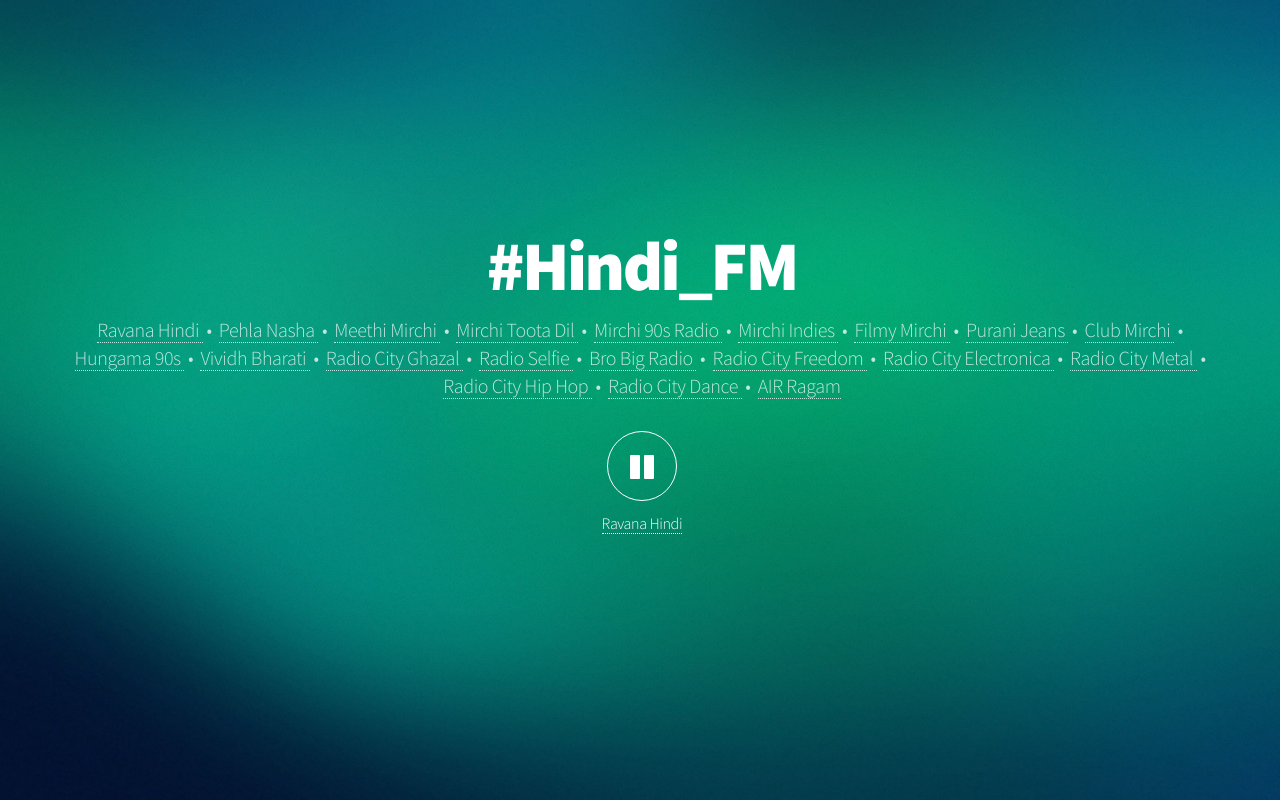
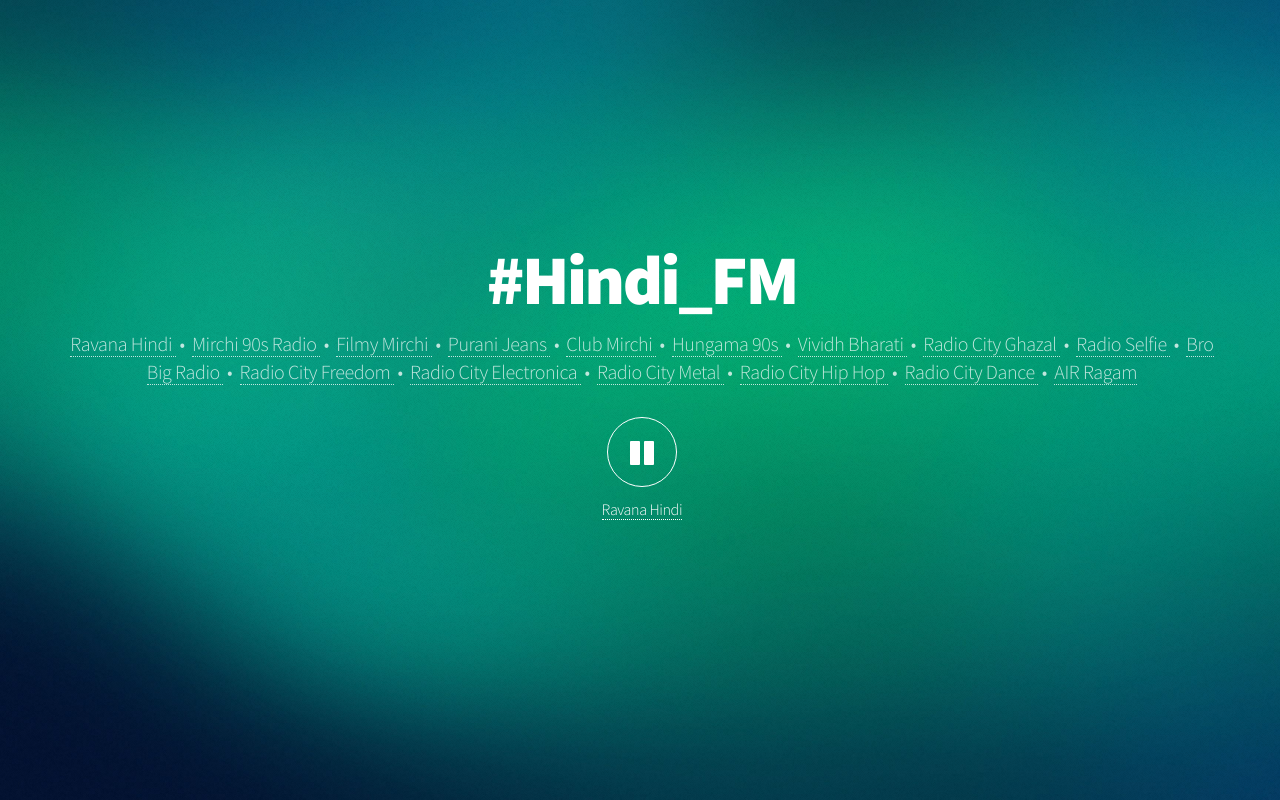
Before and after one commit to ravana69/hindi, a plain HTML site: page index.html in a window 1280 px wide. Drawn offline with Linux system fonts and the light colour scheme.

Commit message:
Update index.html

```diff
--- a/index.html
+++ b/index.html
@@ -19,11 +19,7 @@
 						<h1>#Hindi_FM</h1>
 						<p>
 							<a id="paradise" onclick="loadStream(0)" style="cursor:pointer">  Ravana Hindi  </a>&nbsp;&bull;&nbsp;
-							<a id="paradise" onclick="loadStream(1)" style="cursor:pointer">  Pehla Nasha  </a>&nbsp;&bull;&nbsp;
-                                                        <a id="paradise" onclick="loadStream(2)" style="cursor:pointer">  Meethi Mirchi  </a>&nbsp;&bull;&nbsp;
-							<a id="paradise" onclick="loadStream(3)" style="cursor:pointer">  Mirchi Toota Dil  </a>&nbsp;&bull;&nbsp;
 							<a id="paradise" onclick="loadStream(4)" style="cursor:pointer">  Mirchi 90s Radio  </a>&nbsp;&bull;&nbsp;
-							<a id="paradise" onclick="loadStream(5)" style="cursor:pointer">  Mirchi Indies  </a>&nbsp;&bull;&nbsp;
 							<a id="paradise" onclick="loadStream(6)" style="cursor:pointer">  Filmy Mirchi  </a>&nbsp;&bull;&nbsp;
 							<a id="paradise" onclick="loadStream(7)" style="cursor:pointer">  Purani Jeans  </a>&nbsp;&bull;&nbsp;
 							<a id="paradise" onclick="loadStream(8)" style="cursor:pointer">  Club Mirchi  </a>&nbsp;&bull;&nbsp;
```
